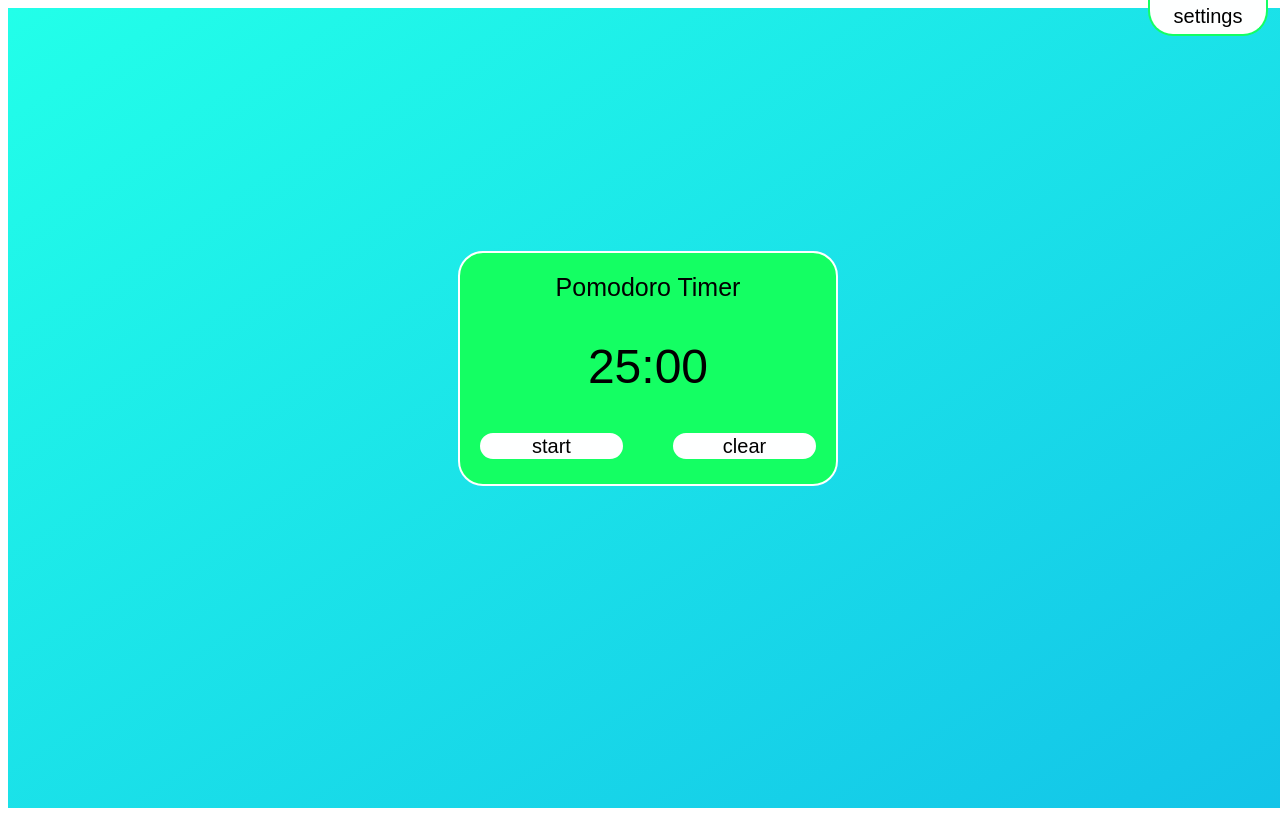
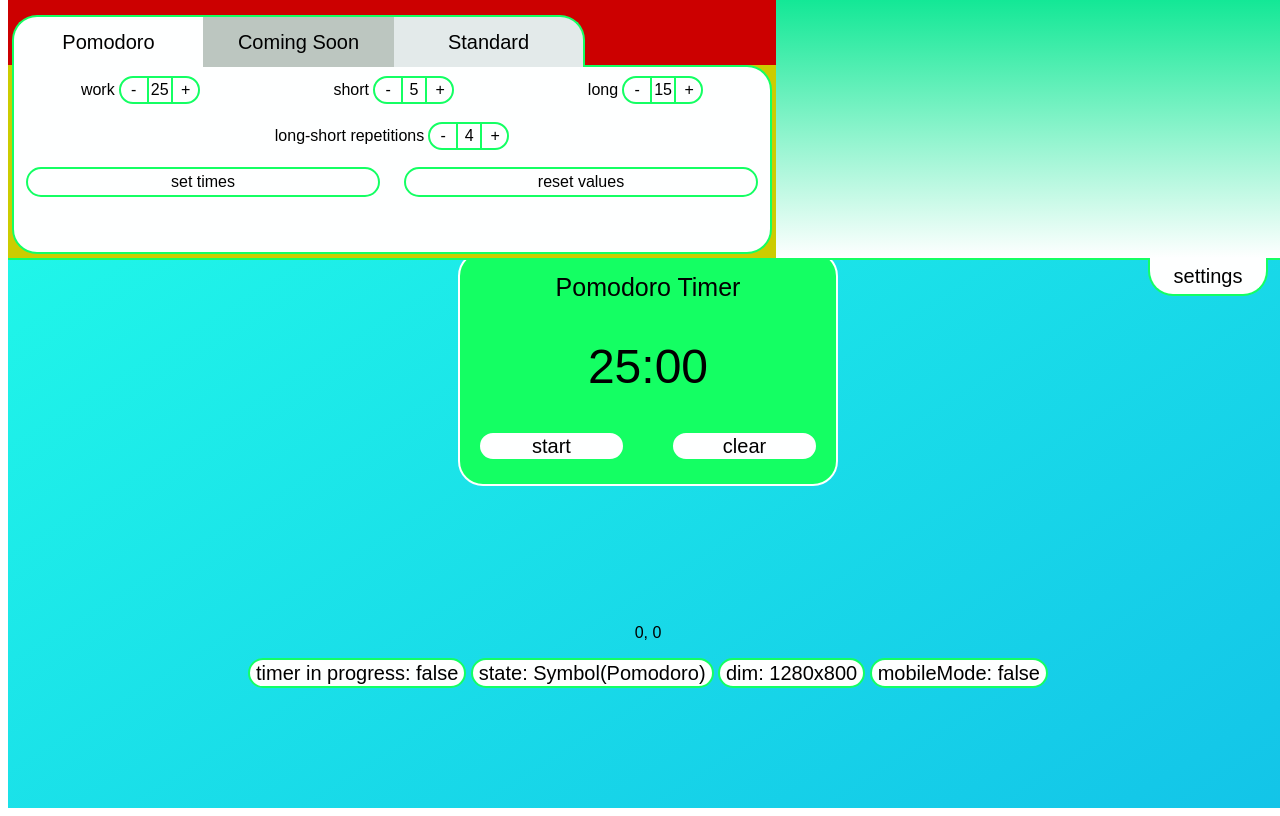
Before and after one commit to niblicat/pomodoro, a SvelteKit app: page / in a window 1280 px wide. Built offline with nearby package versions, Linux system fonts and the light colour scheme; a web font is replaced by a local one.

Commit message:
smaller menu based on page width

```diff
--- a/src/routes/+page.svelte
+++ b/src/routes/+page.svelte
@@ -9,7 +9,7 @@
     export let data: PageData
     export let form: ActionData
 
-    const debug: boolean = false;
+    const debug: boolean = true;
 
     let mouseHasMoved: number = 0;
     let loading: boolean = false;
@@ -27,7 +27,6 @@
     const ModePage = {
         Options: Symbol('Options'),
         Stats: Symbol('Stats'),
-        Login: Symbol('Login')
     }
 
     let currentModePage: Symbol;
@@ -60,7 +59,7 @@
     }
 
     onMount(() => {
-        currentModePage = ModePage.Options;
+        currentModePage = ModePage.Stats;
         if (debug) openSettings(); //temporary
         document.body.addEventListener('mousemove', handleMouseMove);
         document.body.addEventListener('keydown', handleKeyDown);
@@ -123,6 +122,8 @@
     let pomoLong: number = 15;
     let pomoLongPhase: number = 4;
 
+    $: mobileMode = innerWidth <= 660;
+
 </script>
 
 <svelte:window bind:innerWidth bind:innerHeight />
@@ -136,9 +137,10 @@
         id={menuVisible ? "visible" : "invisible"}
         >
         <!-- TODO: work on mobile friendly menu design -->
-            <div class="modes" style={debug ? 'background-color: #cc0000;' : ''}>
+            {#if ((!mobileMode) || currentModePage === ModePage.Options)}
+                <div class="modes {mobileMode ? 'span3' : ''}" style={debug ? 'background-color: #cc0000;' : ''}>
                     <button
-                class='fade {$timerStateRead === timer.TimerStates.Pomodoro ? 'selectedOption' : 'unselectedOption'}'
+                    class="fade {$timerStateRead === timer.TimerStates.Pomodoro ? 'selectedOption' : 'unselectedOption'}"
                     id="Pomodoro"
                     on:click={() => {
                         timer.switchTimerMode(timer.TimerStates.Pomodoro);
@@ -147,7 +149,7 @@
                     Pomodoro
                     </button>
                     <button
-                class='fade {$timerStateRead === timer.TimerStates.Sage ? 'selectedOption' : 'unselectedOption'}'
+                    class="fade {$timerStateRead === timer.TimerStates.Sage ? 'selectedOption' : 'unselectedOption'}"
                     id="Sage"
                     on:click={() => {
                         alert('This feature is not yet available.');
@@ -157,7 +159,7 @@
                     Coming Soon
                     </button>
                     <button
-                class='fade {$timerStateRead === timer.TimerStates.Standard ? 'selectedOption' : 'unselectedOption'}'
+                    class="fade {$timerStateRead === timer.TimerStates.Standard ? 'selectedOption' : 'unselectedOption'}"
                     id="Standard"
                     on:click={() => {
                         timer.switchTimerMode(timer.TimerStates.Standard);
@@ -168,7 +170,7 @@
 
 
                 </div>
-            <div class="modesOptionsPadding" style={debug ? 'background-color: #cccc00;' : ''}>
+                <div class="modesOptionsPadding {mobileMode ? 'span3' : ''}" style={debug ? 'background-color: #cccc00;' : ''}>
                     <div class="modesOptions">
                         {#if $timerStateRead === timer.TimerStates.Pomodoro}
                             <div class="optionsInputsContainer span2">
@@ -313,7 +315,7 @@
                             </div>
 
                         {:else if $timerStateRead === timer.TimerStates.Standard}
-                    <div class="optionsInputsContainer span2">
+                        <div class='optionsInputsContainer {mobileMode ? 'span3' : 'span2'}'>
                             <div class="labelPillBinder">
                                 <label for="hourInput">hours</label>
                                 <div class="pillButtonContainer">
@@ -424,12 +426,13 @@
 
                         {/if}
                     </div>
+                </div>
+
+            {:else if ((!mobileMode) || currentModePage === ModePage.Stats)}
+                <div class="statsHead {mobileMode ? 'span2' : ''}" style={debug ? 'background-color: #00cc00;' : ''}>
 
                 </div>
-            <div class="statsHead" style={debug ? 'background-color: #00cc00;' : ''}>
-
-            </div>
-            <div class="stats" style={debug ? 'background-color: #00cccc;' : ''}>
+                <div class="stats {mobileMode ? 'span2' : ''}" style={debug ? 'background-color: #00cccc;' : ''}>
 
                 </div>
                 <div class="close" style={debug ? 'background-color: #0000cc;' : ''}>
@@ -445,6 +448,7 @@
                 <div class="profile" style={debug ? 'background-color: #cc00cc;' : ''}>
 
                 </div>
+            {/if}
         </div>
 
         <div class="optionsPadding">
@@ -520,6 +524,12 @@
                     alert(innerWidth + 'x' + innerHeight);
                 }}>
                     dim: {innerWidth + 'x' + innerHeight}
+                </button>
+                <button
+                on:click={() => {
+                    alert(mobileMode);
+                }}>
+                    mobileMode: {mobileMode}
                 </button>
             </div>
         {/if}
```
Lines whose indentation alone changed are shown as unchanged.
